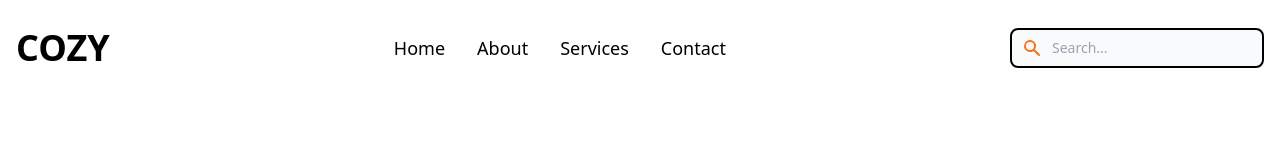
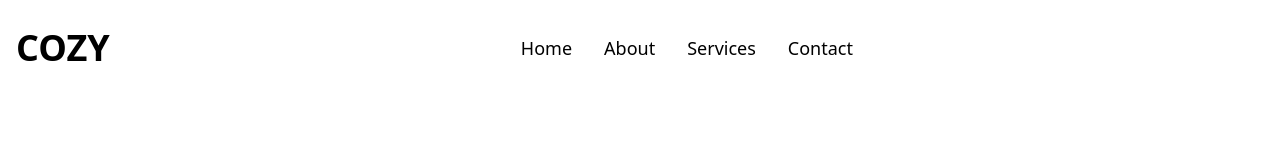
Before and after one commit to Obaayaa-1988/Nuxt-JS-Inter-Deco, a Nuxt app: page / in a window 1280 px wide. Shown: the top 160 px of the page. Built offline with nearby package versions, Linux system fonts and the light colour scheme.

Commit message:
removed search input field

```diff
--- a/components/Navlist.vue
+++ b/components/Navlist.vue
@@ -10,13 +10,13 @@
       <svg class="w-5 h-5" aria-hidden="true" fill="currentColor" viewBox="0 0 20 20" xmlns="http://www.w3.org/2000/svg"><path fill-rule="evenodd" d="M8 4a4 4 0 100 8 4 4 0 000-8zM2 8a6 6 0 1110.89 3.476l4.817 4.817a1 1 0 01-1.414 1.414l-4.816-4.816A6 6 0 012 8z" clip-rule="evenodd"></path></svg>
       <span class="sr-only">Search</span>
     </button>
-    <div class="hidden relative md:block">
+    <!-- <div class="hidden relative md:block">
       <div class="flex absolute inset-y-0 left-0 items-center pl-3 pointer-events-none">
         <svg class="w-5 h-5 text-orange-500" aria-hidden="true" fill="currentColor" viewBox="0 0 20 20" xmlns="http://www.w3.org/2000/svg"><path fill-rule="evenodd" d="M8 4a4 4 0 100 8 4 4 0 000-8zM2 8a6 6 0 1110.89 3.476l4.817 4.817a1 1 0 01-1.414 1.414l-4.816-4.816A6 6 0 012 8z" clip-rule="evenodd"></path></svg>
         <span class="sr-only">Search icon</span>
       </div>
       <input type="text" id="search-navbar" class="block p-2 pl-10 w-full text-gray-900 bg-gray-50 rounded-lg border-2 border-black sm:text-sm focus:ring-blue-500 focus:border-blue-500 dark:bg-gray-700 dark:border-gray-600 dark:placeholder dark:text-white dark:focus:ring-blue-500 dark:focus:border-blue-500" placeholder="Search...">
-    </div>
+    </div> -->
     <button data-collapse-toggle="navbar-search" type="button" class="inline-flex items-center p-2 text-sm text-gray-500 rounded-lg md:hidden hover:bg-gray-100 focus:outline-none focus:ring-2 focus:ring-gray-200 dark:text-gray-400 dark:hover:bg-gray-700 dark:focus:ring-gray-600" aria-controls="navbar-search" aria-expanded="false">
       <span class="sr-only">Open menu</span>
       <svg class="w-6 h-6" aria-hidden="true" fill="currentColor" viewBox="0 0 20 20" xmlns="http://www.w3.org/2000/svg"><path fill-rule="evenodd" d="M3 5a1 1 0 011-1h12a1 1 0 110 2H4a1 1 0 01-1-1zM3 10a1 1 0 011-1h12a1 1 0 110 2H4a1 1 0 01-1-1zM3 15a1 1 0 011-1h12a1 1 0 110 2H4a1 1 0 01-1-1z" clip-rule="evenodd"></path></svg>
```
